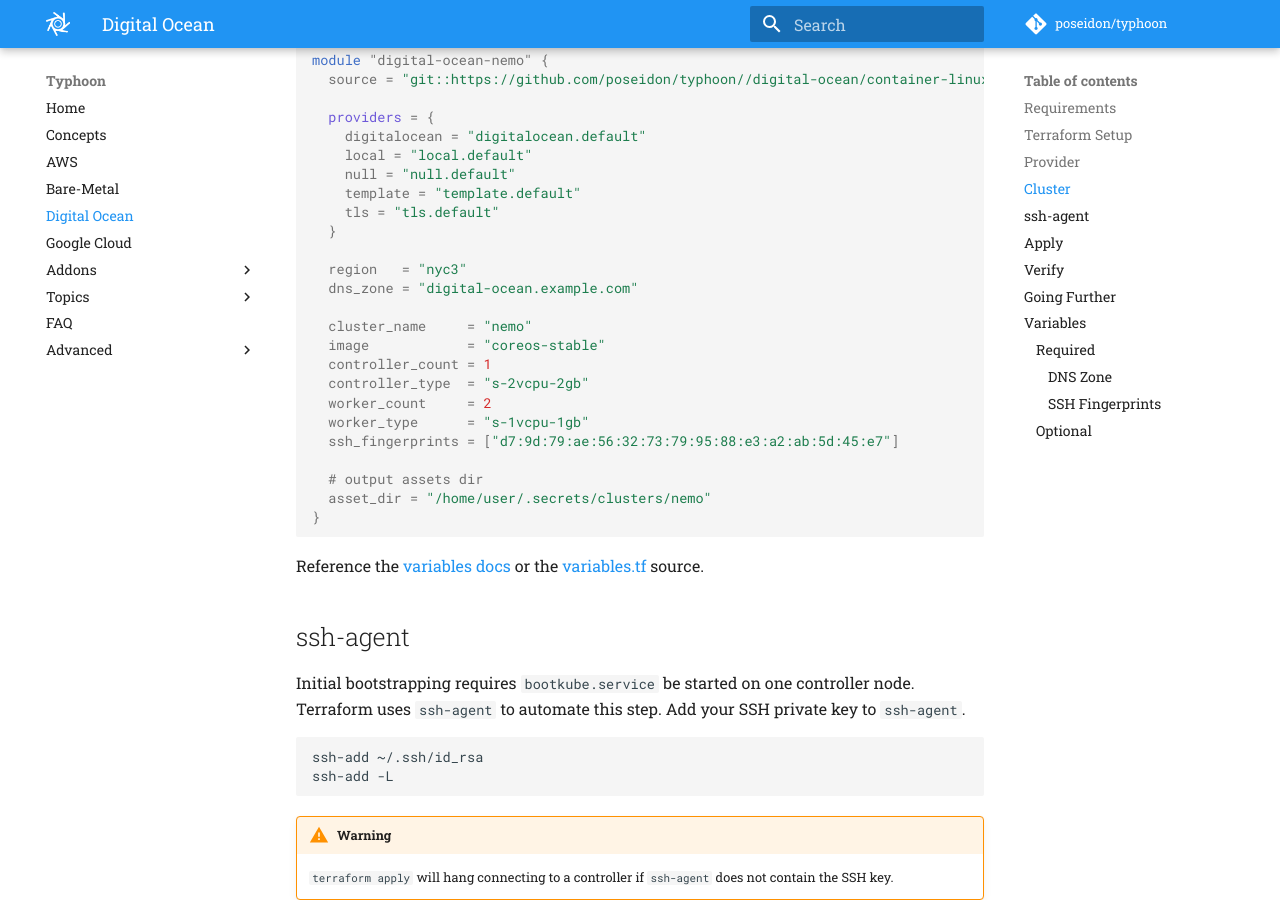
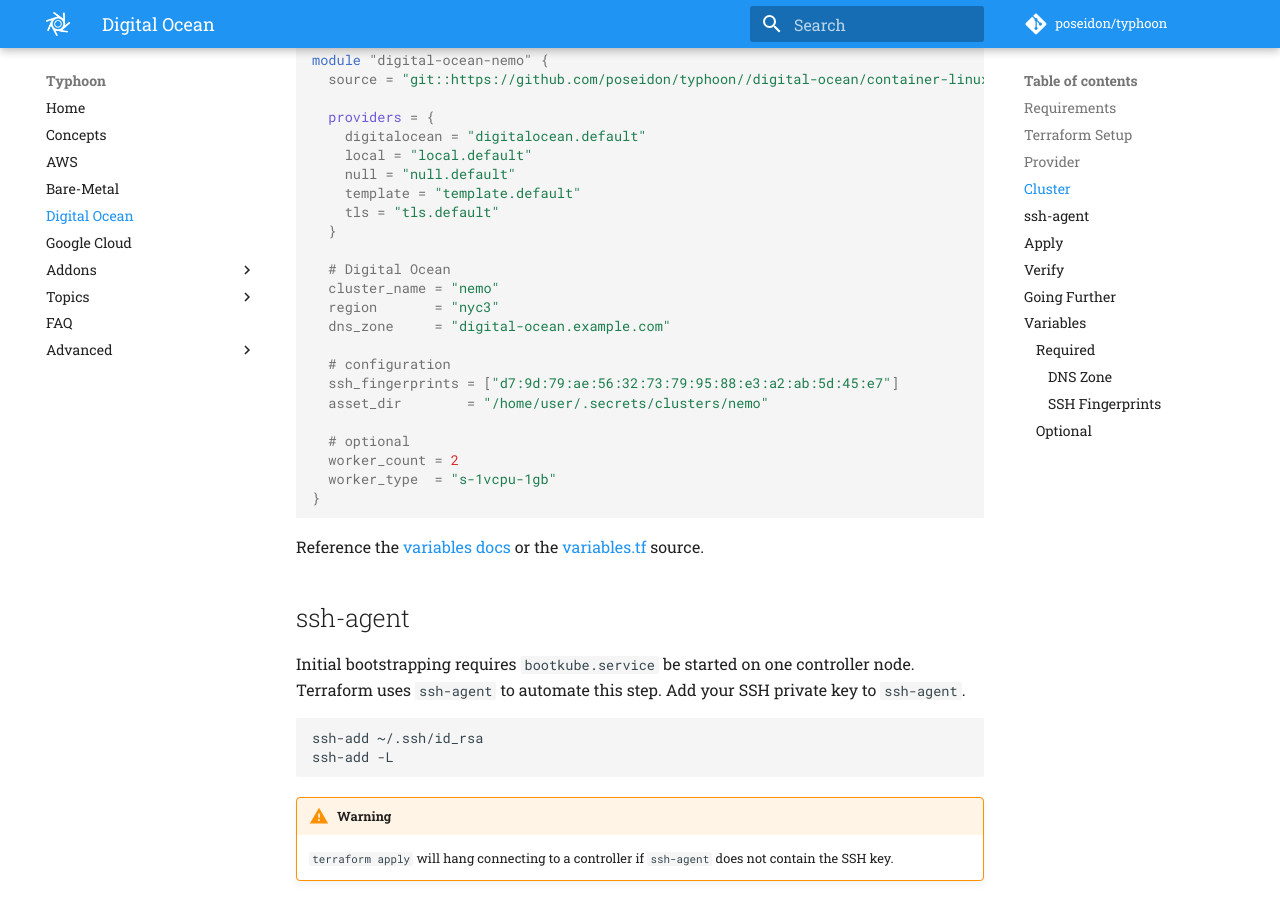
Before and after one commit to poseidon/typhoon, an MkDocs documentation site: the page built from docs/digital-ocean.md, in a window 1280 px wide and 900 px high, scrolled down 2093 px. Built offline with MkDocs 1.6.1 and Material for MkDocs 9.7.7, drawn with Linux system fonts in a browser that asks for light colours; comment, search, counter and statistics services are not loaded; old or Windows-style settings are respelled for this version of MkDocs.

Commit message:
Improve cluster definition examples in docs

````diff
--- a/docs/digital-ocean.md
+++ b/docs/digital-ocean.md
@@ -100,19 +100,18 @@
     tls = "tls.default"
   }
 
-  region   = "nyc3"
-  dns_zone = "digital-ocean.example.com"
+  # Digital Ocean
+  cluster_name = "nemo"
+  region       = "nyc3"
+  dns_zone     = "digital-ocean.example.com"
 
-  cluster_name     = "nemo"
-  image            = "coreos-stable"
-  controller_count = 1
-  controller_type  = "s-2vcpu-2gb"
-  worker_count     = 2
-  worker_type      = "s-1vcpu-1gb"
+  # configuration
   ssh_fingerprints = ["d7:9d:79:ae:56:32:73:79:95:88:e3:a2:ab:5d:45:e7"]
+  asset_dir        = "/home/user/.secrets/clusters/nemo"
 
-  # output assets dir
-  asset_dir = "/home/user/.secrets/clusters/nemo"
+  # optional
+  worker_count = 2
+  worker_type  = "s-1vcpu-1gb"
 }
 ```
 
````
Also changed, not shown: README.md (+9 -10 lines), docs/aws.md (+8 -9 lines), docs/bare-metal.md (+5 -7 lines), docs/google-cloud.md (+5 -6 lines), docs/index.md (+9 -10 lines).
